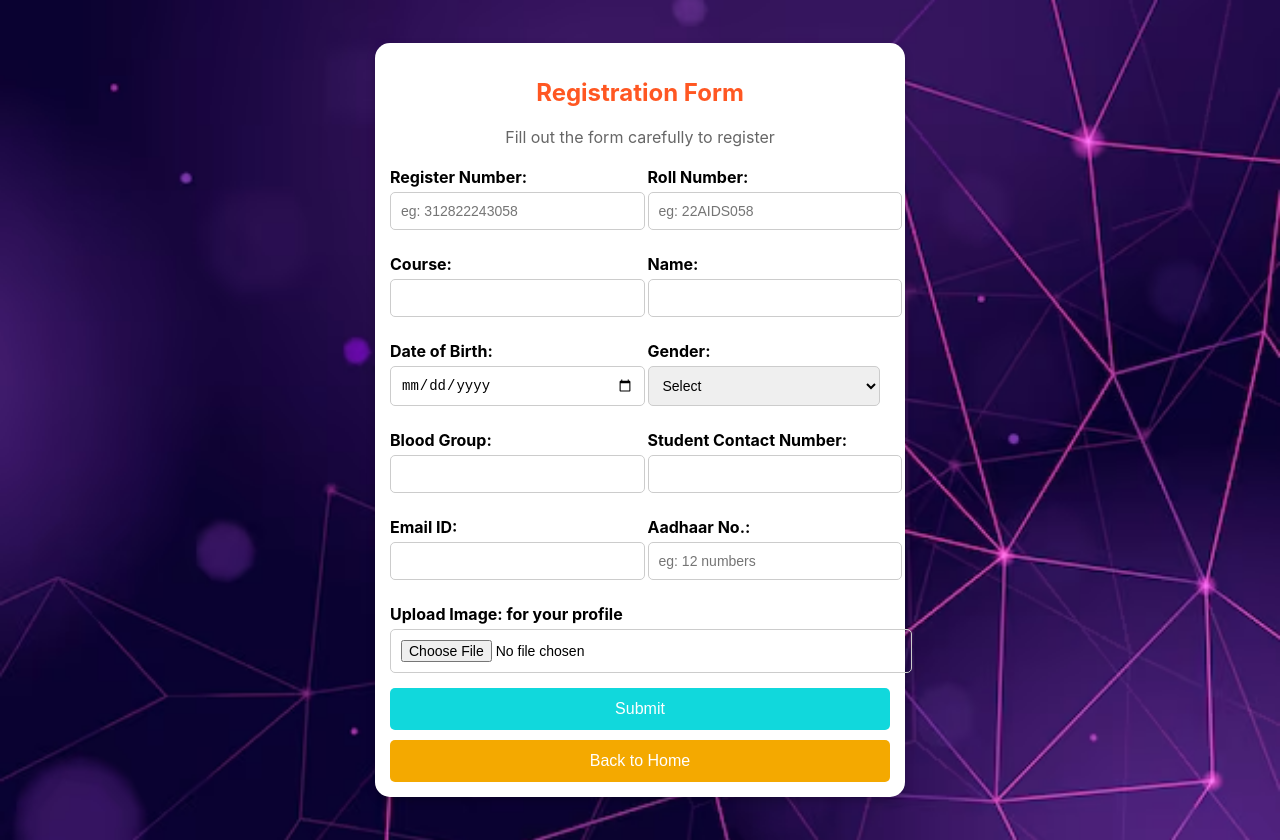
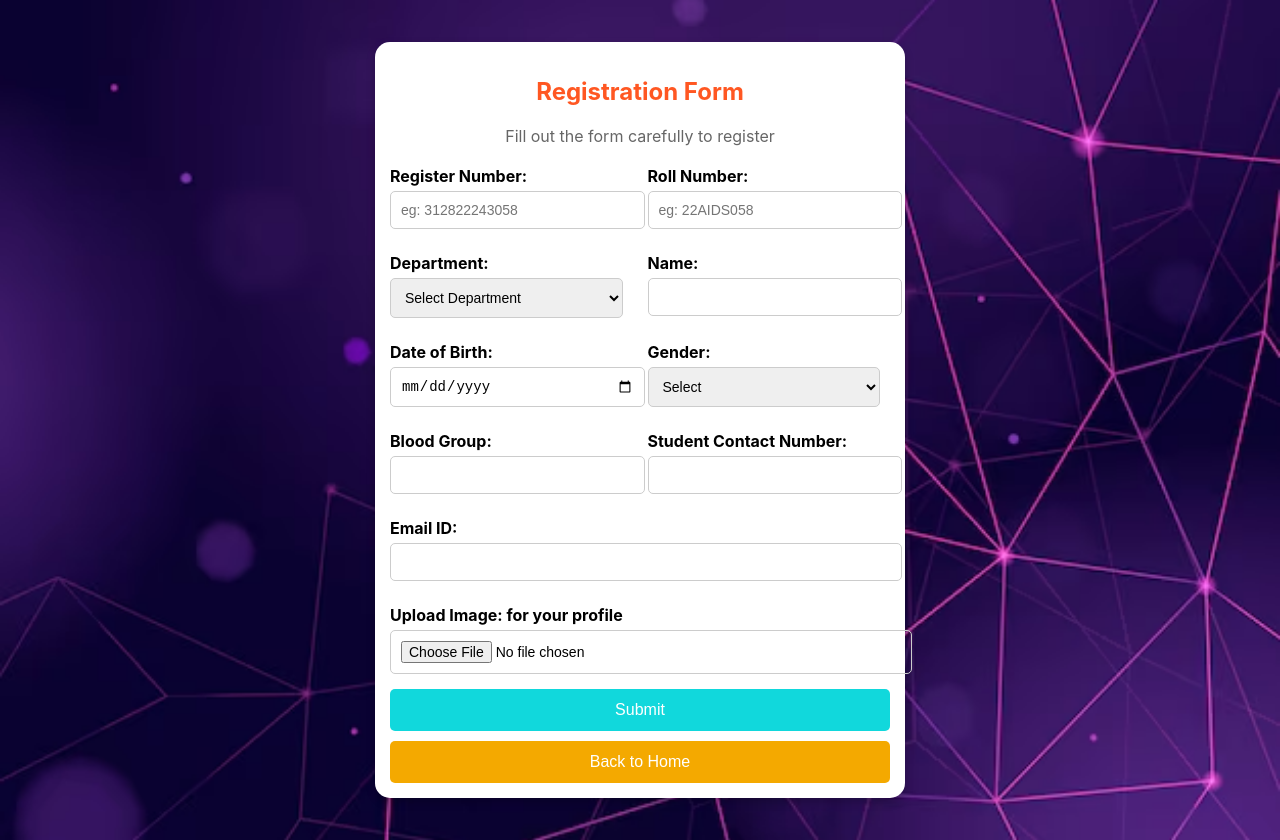
Before and after one commit to yagnarashagan6/EDUGEN_AI, a React (Create React App) app: page /student-form in a window 1280 px wide. Built offline with nearby package versions, Linux system fonts and the light colour scheme.

Commit message:
staff and student form update

```diff
--- a/src/components/StaffForm.js
+++ b/src/components/StaffForm.js
@@ -22,6 +22,27 @@ const StaffForm = () => {
   });
   const [error, setError] = useState("");
   const [loading, setLoading] = useState(false);
+
+  const departments = [
+    "Artificial Intelligence and Data Science",
+    "Computer Science Engineering",
+    "Information Technology",
+    "Electronics and Communication Engineering",
+    "Electrical and Electronics Engineering",
+    "Mechanical Engineering",
+    "Civil Engineering",
+    "Chemical Engineering",
+    "Biomedical Engineering",
+    "Aerospace Engineering",
+  ];
+
+  const subjects = [
+    "Human Resource and Management",
+    "Human Values and Ethics",
+    "Industrial Hygiene",
+    "Traditional Indian Foods",
+    "IT in Agricultural System",
+  ];
 
   const handleChange = (e) => {
     const { id, value, files } = e.target;
@@ -128,23 +149,35 @@ const StaffForm = () => {
           <div className="form-group">
             <div>
               <label>Department:</label>
-              <input
-                type="text"
+              <select
                 id="department"
                 value={formData.department}
                 onChange={handleChange}
                 required
-              />
+              >
+                <option value="">Select Department</option>
+                {departments.map((dept, index) => (
+                  <option key={index} value={dept}>
+                    {dept}
+                  </option>
+                ))}
+              </select>
             </div>
             <div>
               <label>Subject:</label>
-              <input
-                type="text"
+              <select
                 id="subject"
                 value={formData.subject}
                 onChange={handleChange}
                 required
-              />
+              >
+                <option value="">Select Subject</option>
+                {subjects.map((subject, index) => (
+                  <option key={index} value={subject}>
+                    {subject}
+                  </option>
+                ))}
+              </select>
             </div>
           </div>
           <div className="form-group">
--- a/src/components/StudentForm.js
+++ b/src/components/StudentForm.js
@@ -12,18 +12,30 @@ const StudentForm = () => {
   const [formData, setFormData] = useState({
     regNumber: userData.regNumber || "",
     rollNumber: userData.rollNumber || "",
-    course: userData.course || "",
+    department: userData.department || "",
     name: userData.name || "",
     dob: userData.dob || "",
     gender: userData.gender || "",
     bloodGroup: userData.bloodGroup || "",
     studentContact: userData.studentContact || "",
     email: userData.email || "",
-    aadhaar: userData.aadhaar || "",
     image: null,
   });
   const [error, setError] = useState("");
   const [loading, setLoading] = useState(false);
+
+  const departments = [
+    "Artificial Intelligence and Data Science",
+    "Computer Science Engineering",
+    "Information Technology",
+    "Electronics and Communication Engineering",
+    "Electrical and Electronics Engineering",
+    "Mechanical Engineering",
+    "Civil Engineering",
+    "Chemical Engineering",
+    "Biomedical Engineering",
+    "Aerospace Engineering",
+  ];
 
   const handleChange = (e) => {
     const { id, value, files } = e.target;
@@ -144,14 +156,20 @@ const StudentForm = () => {
           </div>
           <div className="form-group">
             <div>
-              <label>Course:</label>
-              <input
-                type="text"
-                id="course"
-                value={formData.course}
+              <label>Department:</label>
+              <select
+                id="department"
+                value={formData.department}
                 onChange={handleChange}
                 required
-              />
+              >
+                <option value="">Select Department</option>
+                {departments.map((dept, index) => (
+                  <option key={index} value={dept}>
+                    {dept}
+                  </option>
+                ))}
+              </select>
             </div>
             <div>
               <label>Name:</label>
@@ -224,18 +242,6 @@ const StudentForm = () => {
                 required
               />
             </div>
-            <div>
-              <label>Aadhaar No.:</label>
-              <input
-                type="text"
-                id="aadhaar"
-                placeholder="eg: 12 numbers"
-                pattern="[0-9]{12}"
-                value={formData.aadhaar}
-                onChange={handleChange}
-                required
-              />
-            </div>
           </div>
           <div>
             <label>Upload Image: for your profile</label>
--- a/src/pages/Profile.js
+++ b/src/pages/Profile.js
@@ -1,31 +1,31 @@
-import React, { useEffect, useState } from 'react';
-import { useNavigate, useLocation } from 'react-router-dom';
-import { doc, getDoc } from 'firebase/firestore';
-import { auth, db } from '../firebase';
-import '../styles/Profile.css';
+import React, { useEffect, useState } from "react";
+import { useNavigate, useLocation } from "react-router-dom";
+import { doc, getDoc } from "firebase/firestore";
+import { auth, db } from "../firebase";
+import "../styles/Profile.css";
 
 const Profile = () => {
   const navigate = useNavigate();
   const location = useLocation();
   const [userData, setUserData] = useState(null);
-  const [role, setRole] = useState('');
+  const [role, setRole] = useState("");
 
   useEffect(() => {
     const fetchUserData = async () => {
       const user = auth.currentUser;
       if (!user) {
-        navigate('/student-login');
+        navigate("/student-login");
         return;
       }
 
       const passedRole = location.state?.role;
-      if (!passedRole || !['student', 'staff'].includes(passedRole)) {
-        navigate('/');
+      if (!passedRole || !["student", "staff"].includes(passedRole)) {
+        navigate("/");
         return;
       }
 
       setRole(passedRole);
-      const collectionName = passedRole === 'student' ? 'students' : 'staff';
+      const collectionName = passedRole === "student" ? "students" : "staff";
       const docRef = doc(db, collectionName, user.uid);
       const docSnap = await getDoc(docRef);
 
@@ -37,8 +37,8 @@ const Profile = () => {
     };
 
     fetchUserData().catch((err) => {
-      console.error('Error fetching profile data:', err);
-      navigate('/');
+      console.error("Error fetching profile data:", err);
+      navigate("/");
     });
   }, [navigate, location]);
 
@@ -49,38 +49,40 @@ const Profile = () => {
   }
 
   const commonFields = [
-    { label: 'Name', value: userData.name },
-    { label: 'Date of Birth', value: userData.dob },
-    { label: 'Gender', value: userData.gender },
-    { label: 'Email', value: userData.email },
+    { label: "Name", value: userData.name },
+    { label: "Date of Birth", value: userData.dob },
+    { label: "Gender", value: userData.gender },
+    { label: "Email", value: userData.email },
   ];
 
   const studentFields = [
-    { label: 'Register Number', value: userData.regNumber },
-    { label: 'Roll Number', value: userData.rollNumber },
-    { label: 'Course', value: userData.course },
-    { label: 'Blood Group', value: userData.bloodGroup },
-    { label: 'Student Contact', value: userData.studentContact },
-    { label: 'Aadhaar No.', value: userData.aadhaar },
+    { label: "Register Number", value: userData.regNumber },
+    { label: "Roll Number", value: userData.rollNumber },
+    { label: "Department", value: userData.course },
+    { label: "Blood Group", value: userData.bloodGroup },
+    { label: "Student Contact", value: userData.studentContact },
   ];
 
   const staffFields = [
-    { label: 'Staff ID', value: userData.staffId },
-    { label: 'Department', value: userData.department },
-    { label: 'Contact Number', value: userData.contactNumber },
-    { label: 'Subject', value: userData.subject },
+    { label: "Staff ID", value: userData.staffId },
+    { label: "Department", value: userData.department },
+    { label: "Contact Number", value: userData.contactNumber },
+    { label: "Subject", value: userData.subject },
   ];
 
-  const detailsToShow = role === 'student'
-    ? [...studentFields, ...commonFields]
-    : [...staffFields, ...commonFields];
+  const detailsToShow =
+    role === "student"
+      ? [...studentFields, ...commonFields]
+      : [...staffFields, ...commonFields];
 
   return (
     <div className="profile-container">
       <div className="profile-card">
-        <h2 className="profile-header">{role === 'student' ? 'Student' : 'Staff'} Profile</h2>
+        <h2 className="profile-header">
+          {role === "student" ? "Student" : "Staff"} Profile
+        </h2>
         <img
-          src={userData.image || '/default-profile.jpg'}
+          src={userData.image || "/default-profile.jpg"}
           alt="Profile"
           className="profile-image"
         />
@@ -88,7 +90,7 @@ const Profile = () => {
           {detailsToShow.map((item, index) => (
             <div className="profile-field" key={index}>
               <label>{item.label}</label>
-              <span>{item.value || 'N/A'}</span>
+              <span>{item.value || "N/A"}</span>
             </div>
           ))}
         </div>
```
